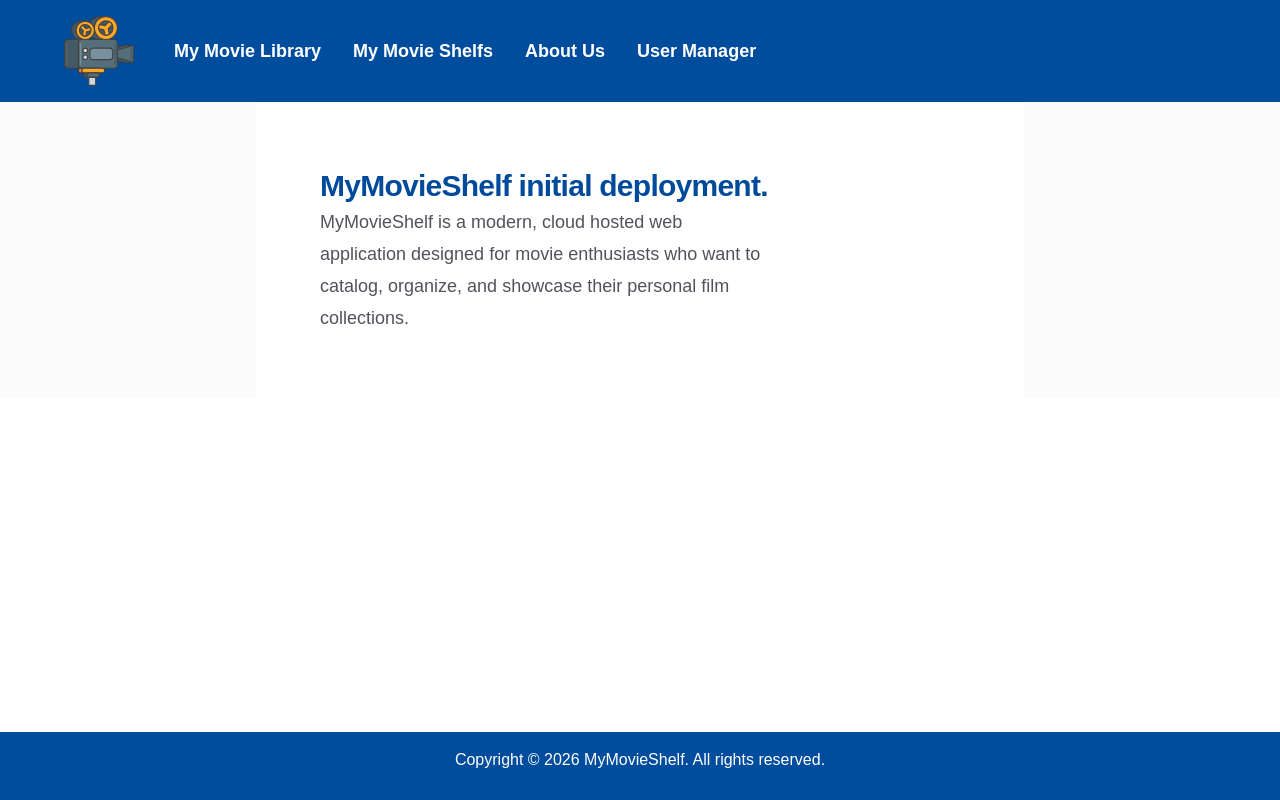
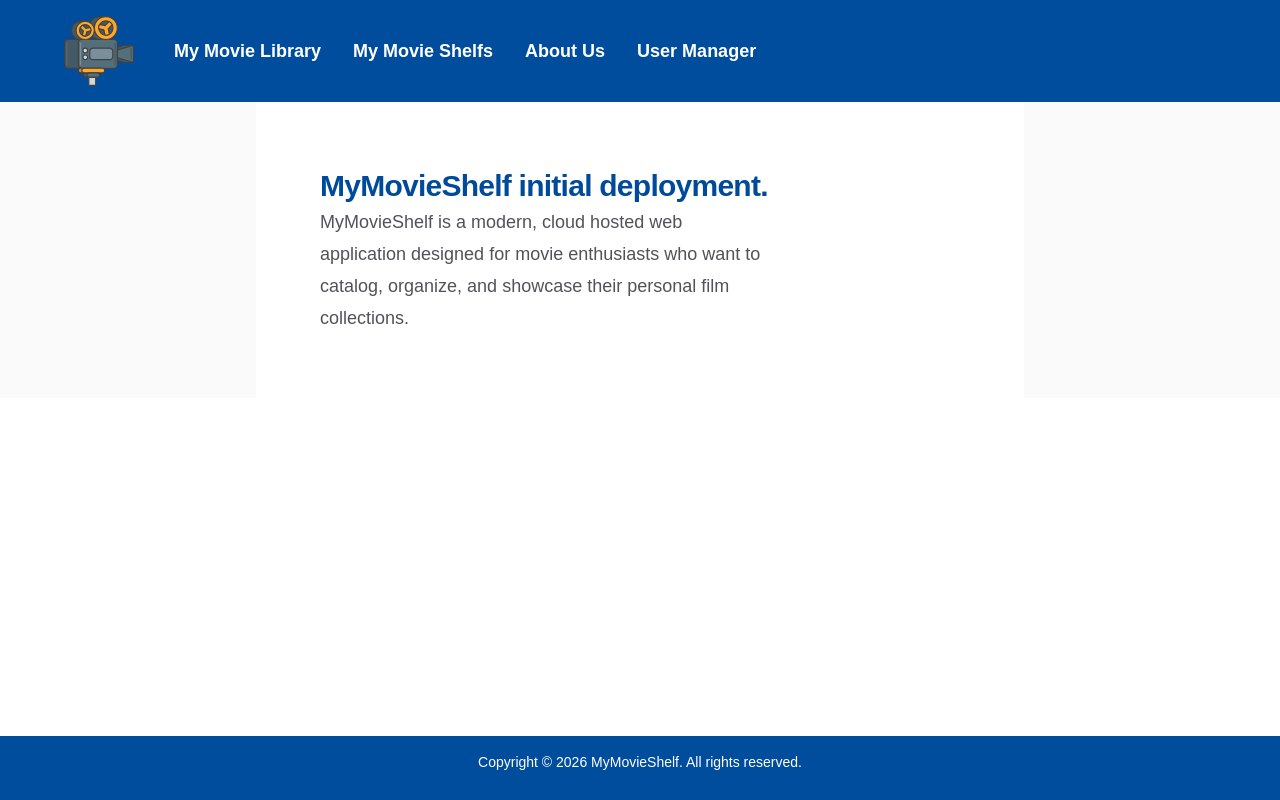
Before and after one commit to FelixGuevara/MyMovieShelf, a Next.js app: page / in a window 1280 px wide. Built offline with nearby package versions, Linux system fonts and the light colour scheme.

Commit message:
Update footer

```diff
--- a/app/layout.tsx
+++ b/app/layout.tsx
@@ -53,7 +53,7 @@ export default function RootLayout({
 
       {/* Footer */}
     <footer className="mt-auto p-4 bg-[rgb(0,76,157)]">
-      <div className="text-center pb-3 text-white">
+      <div className="text-center pb-3 text-sm text-white">
           <span>Copyright © {new Date().getFullYear()} MyMovieShelf. All rights reserved. </span>
           </div>
     </footer>
```
